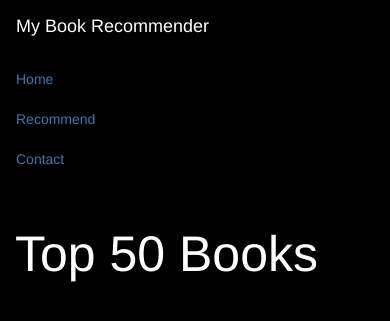
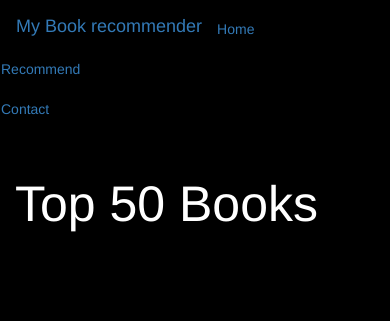
Before and after one commit to Ashish-100-tiwari/Book-Recommendation-website, a Flask app: page / in a window 390 px wide. Shown: the top 321 px of the page. Run offline with Flask 3, Linux system fonts and the light colour scheme; parts of the project's set-up code (start-up, migrations or seed data) failed here and were passed over.

Commit message:
Update index.html

```diff
--- a/templates/index.html
+++ b/templates/index.html
@@ -2,75 +2,47 @@
 <html lang="en">
 <head>
     <meta charset="UTF-8">
-    <meta name="viewport" content="width=device-width, initial-scale=1.0">
     <title>Book Recommender System</title>
     <!-- Latest compiled and minified CSS -->
 <link rel="stylesheet" href="https://cdn.jsdelivr.net/npm/bootstrap@3.3.7/dist/css/bootstrap.min.css" integrity="sha384-BVYiiSIFeK1dGmJRAkycuHAHRg32OmUcww7on3RYdg4Va+PmSTsz/K68vbdEjh4u" crossorigin="anonymous">
+</head>
 <style>
-        body {
-            background-color: black;
-            color: white;
-        }
-        .navbar {
-            background-color: #00a65;
-            color: white;
-        }
-        .navbar-brand {
-            color: white;
-        }
-        .card {
-            background-color: #333;
-            color: white;
-            margin-top: 20px;
-        }
-        .card-body {
-            padding: 20px;
-        }
-        .card-img-top {
-            width: 100%;
-            height: auto;
-        }
-        @media (min-width: 768px) {
-            .card {
-                margin-top: 50px;
-            }
+    .text-white{
+        color:white
     }
 </style>
-</head>
-<body>
+<body style="background-color:black">
 
-<nav class="navbar">
-    <div class="container">
-        <div class="navbar-header">
-            <a class="navbar-brand" href="#">My Book Recommender</a>
-        </div>
+    <nav class="navbar" style="background-color:#00a65">
+        <a class="navbar-brand">My Book recommender</a>
         <ul class="nav navbar-nav">
-            <li><a href="#">Home</a></li>
-            <li><a href="#">Recommend</a></li>
-            <li><a href="#">Contact</a></li>
+            <li><a href="/">Home</a></li>
+            <li><a href="/recommend">Recommend</a></li>
+            <li><a>Contact</a></li>
         </ul>
-    </div>
     </nav>
 
     <div class="container">
         <div class="row">
             <div class="col-md-12">
-            <h1 style="font-size: 50px;">Top 50 Books</h1>
+                <h1 class="text-white" style="font-size:50px">Top 50 Books</h1>
             </div>
 
             {% for i in range(book_name|length) %}
-        <div class="col-md-3">
+                <div class="col-md-3" style="margin-top:50px">
                     <div class="card">
                         <div class="card-body">
-                    <img class="card-img-top" src="{{ image[i] }}" alt="Book Image">
-                    <p>{{ book_name[i] }}</p>
-                    <h4>{{ author[i] }}</h4>
-                    <h4>Votes - {{ votes[i] }}</h4>
-                    <h4>Rating - {{ rating[i] }}</h4>
+                            <img class="card-img-top" src="{{ image[i] }}">
+                            <p class="text-white">{{ book_name[i] }}</p>
+                            <h4 class="text-white">{{ author[i] }}</h4>
+                            <h4 class="text-white">Votes - {{ votes[i] }}</h4>
+                            <h4 class="text-white">Rating - {{ rating[i] }}</h4>
                         </div>
                     </div>
                 </div>
             {% endfor %}
+
+
         </div>
     </div>
 
```
Lines whose indentation alone changed are shown as unchanged.
